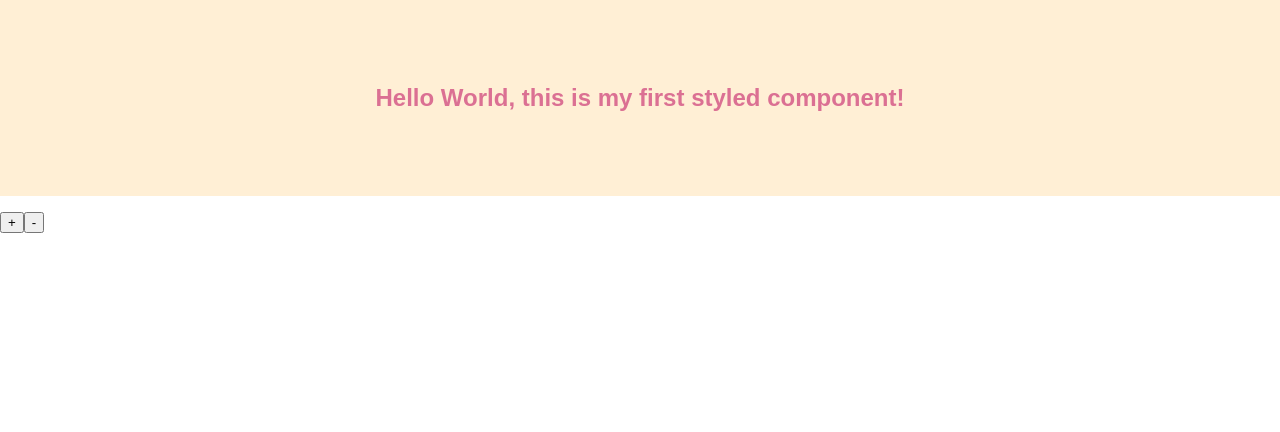
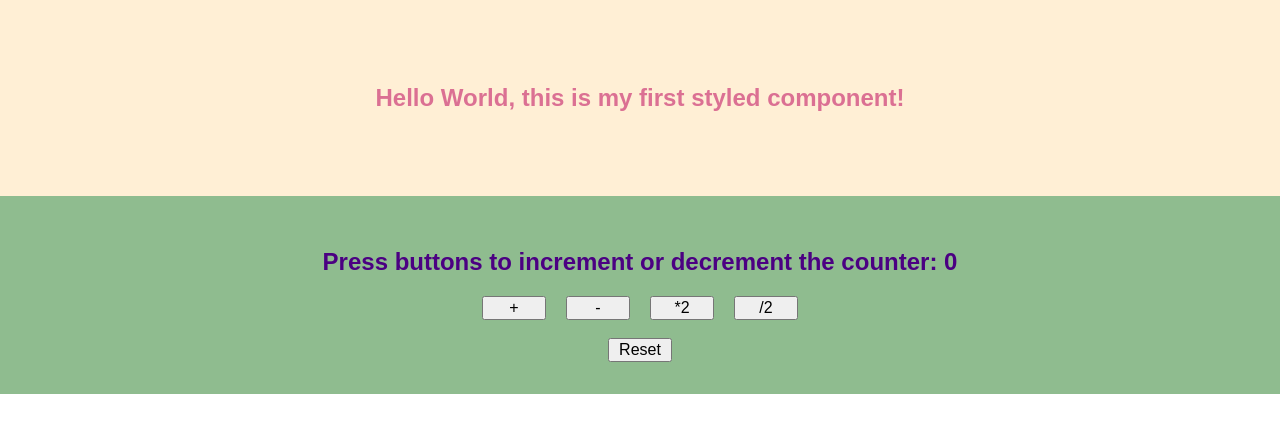
Before and after one commit to albertpai/styled-components-test, a React (Create React App) app: page / in a window 1280 px wide. Shown: the top 432 px of the page. Built offline with nearby package versions, Linux system fonts and the light colour scheme.

Commit message:
Add Counter

```diff
--- a/src/App.js
+++ b/src/App.js
@@ -1,7 +1,6 @@
 import React from 'react';
 import HelloWorld from './HelloWorld';
 import Counter from './Counter';
-
 
 export default class App extends React.Component {
     render() {
--- a/src/Counter.js
+++ b/src/Counter.js
@@ -1,20 +1,40 @@
 import React from 'react';
 import styled from "styled-components";
 
-const StyledCounter = styled.div`/* ... */`;
-const Paragraph = styled.p`/* ... */`;
-const Button = styled.button`/* ... */`;
+const StyledCounter = styled.div`
+padding: 2em;
+text-align: center;
+background-color: DarkSeaGreen;
+`;
+
+const Paragraph = styled.p`
+color: Indigo;
+`;
+
+const Button = styled.button`
+font-size: 1em;
+width: 4em;
+margin: 0 10px;
+`;
 
 export default class Counter extends React.Component {
-    state = {/* ... */ }
-    increment = () => {/* ... */ }
-    decrement = () => {/* ... */ }
+    state = {count: 0}
+    increment = () => { this.setState ({count: this.state.count + 1})}
+    decrement = () => { this.setState ({count: this.state.count - 1})}
+    double = () => { this.setState ({count: this.state.count * 2 })}
+    halve = () => { this.setState ({count: this.state.count / 2})}
+    reset = () => { this.setState ({count: 0})}
     render() {
         return (
             <StyledCounter>
-                <Paragraph>{this.state.count}</Paragraph>
-                <Button>+</Button>
-                <Button>-</Button>
+                <Paragraph><h2>Press buttons to increment or decrement the counter: {this.state.count}</h2></Paragraph>
+                <Button onClick = {this.increment}>+</Button>
+                <Button onClick = {this.decrement}>-</Button>
+                <Button onClick = {this.double}>*2</Button>
+                <Button onClick = {this.halve}>/2</Button>
+                <br/>
+                <br/>
+                <Button onClick = {this.reset}>Reset</Button>
             </StyledCounter>
         )
     }
```
